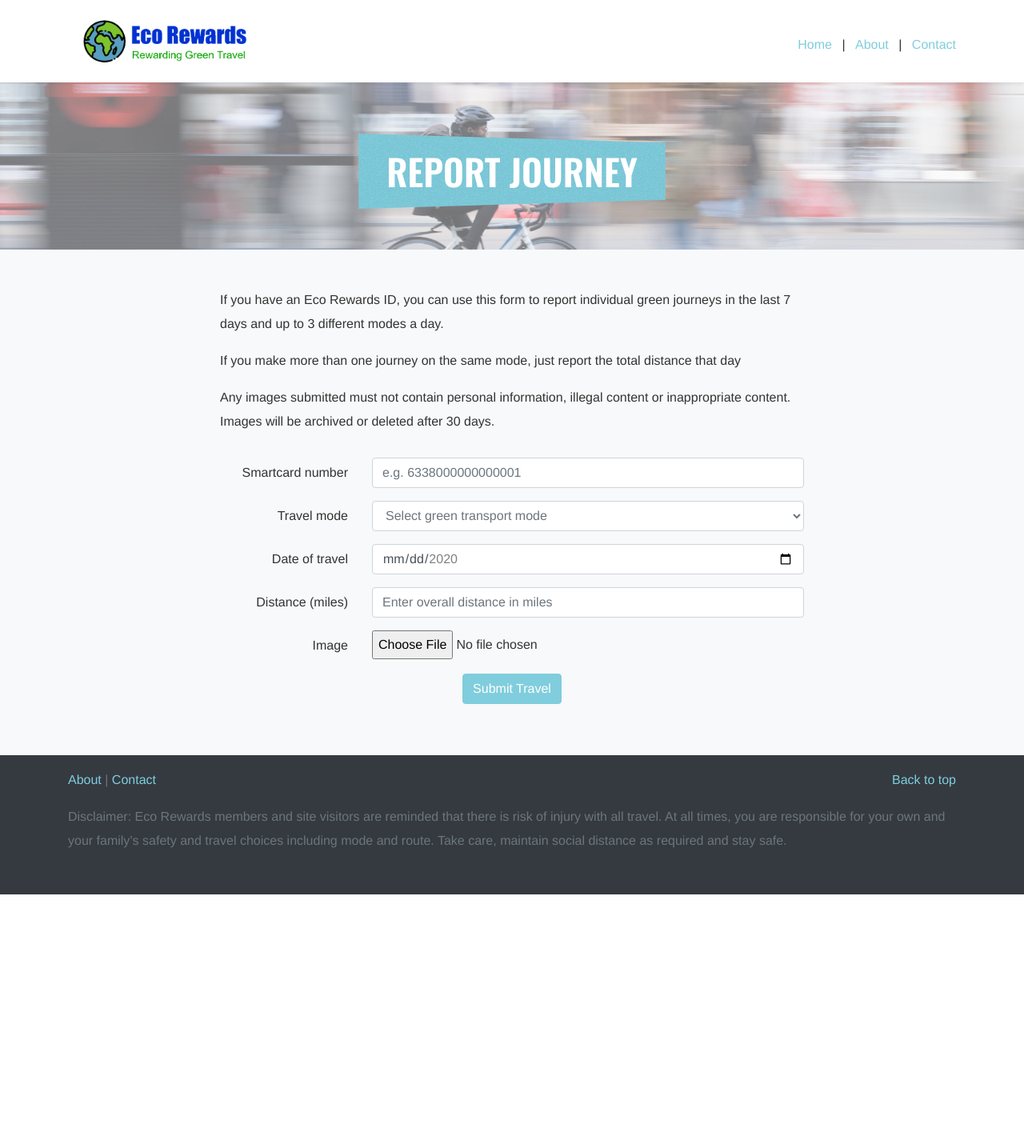
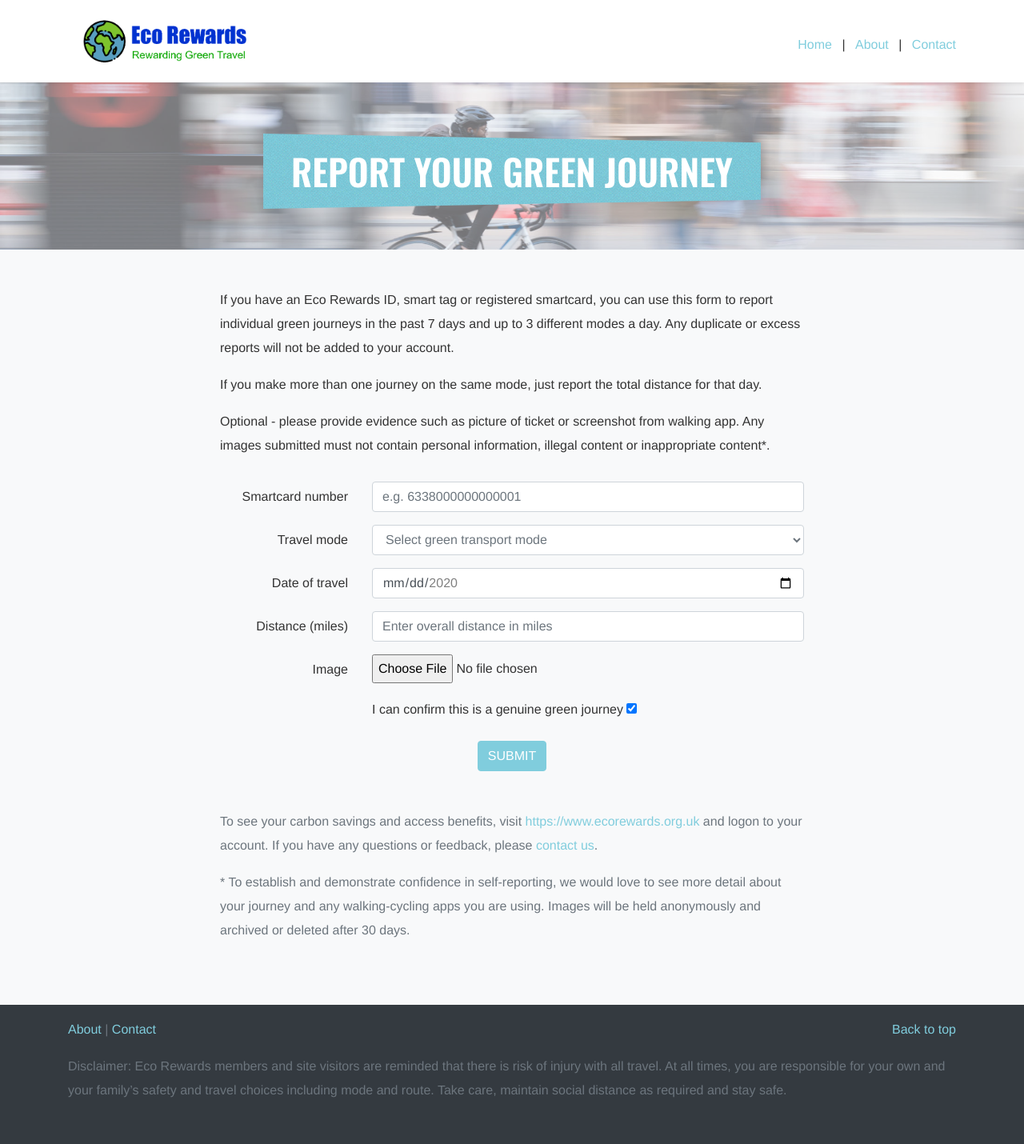
Before and after one commit to EcoRewards/ecorewards.co.uk, a Jekyll site: the page built from add-journey.html, in a window 1280 px wide. Shown: the whole page at 80% size. Built offline with Jekyll 4.4.1, drawn with Linux system fonts in a browser that asks for light colours; some web fonts are replaced; before the commit the page ends 1118 px from its top, so only the background shows below that.

Commit message:
updated text

```diff
--- a/add-journey.html
+++ b/add-journey.html
@@ -1,5 +1,5 @@
 ---
-title: Report Journey
+title: Report Your Green Journey
 description: Earn reward points for making greener travel choices
 layout: default
 ---
@@ -11,13 +11,13 @@ layout: default
     <div class="row justify-content-md-center">
       <form class="travel-form col-md-8">
         <p class="mb-3">
-          If you have an Eco Rewards ID, you can use this form to report individual green journeys in the last 7 days and up to 3 different modes a day.
+          If you have an Eco Rewards ID, smart tag or registered smartcard, you can use this form to report individual green journeys in the past 7 days and up to 3 different modes a day. Any duplicate or excess reports will not be added to your account.
         </p>
         <p class="mb-3">
-          If you make more than one journey on the same mode, just report the total distance that day
+          If you make more than one journey on the same mode, just report the total distance for that day.
         </p>
         <p>
-          Any images submitted must not contain personal information, illegal content or inappropriate content. Images will be archived or deleted after 30 days.
+          Optional - please provide evidence such as picture of ticket or screenshot from walking app. Any images submitted must not contain personal information, illegal content or inappropriate content*.
         </p>
         <div class="form-group row">
           <label for="smartcard" class="col-sm-3 text-right col-form-label">Smartcard number</label>
@@ -96,9 +96,24 @@ layout: default
             />
           </div>
         </div>
+        <div class="form-group row">
+          <div class="col-sm-3">
+          </div>
+          <div class="col-sm-9">
+            <label for="confirm" style="padding-top: -4px">I can confirm this is a genuine green journey</label>
+            <div class="d-inline pt-3"><input id="confirm" type="checkbox" checked/></div>
+          </div>
+        </div>
         <div class="form-group text-center">
-          <button type="submit" class="btn btn-primary travel">Submit Travel</button>
+          <button type="submit" class="btn btn-primary travel">SUBMIT</button>
         </div>
+        <p class="text-muted mt-5 mb-3">
+          To see your carbon savings and access benefits, visit <a href="https://www.ecorewards.org.uk">https://www.ecorewards.org.uk</a> and logon to your account.
+          If you have any questions or feedback, please <a href="/contact">contact us</a>.
+        </p>
+        <p class="text-muted">
+          * To establish and demonstrate confidence in self-reporting, we would love to see more detail about your journey and any walking-cycling apps you are using. Images will be held anonymously and archived or deleted after 30 days.
+        </p>
       </form>
     </div>
   </div>
```
